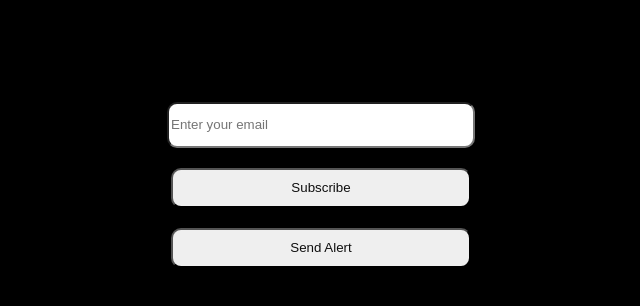
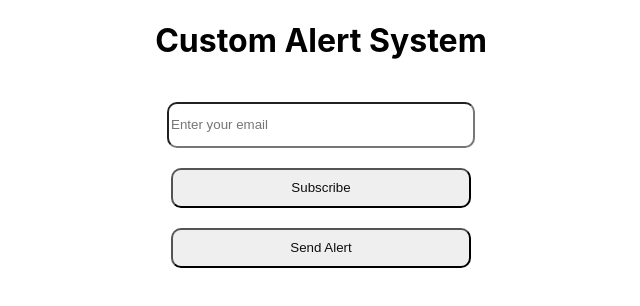
Before and after one commit to anuj112003/custon-aleart-system, a React (Create React App) app in the folder client/: page / in a window 1280 px wide. Shown: the top 306 px of the page, without its empty margins (319-959 px from the left). Built offline with nearby package versions, Linux system fonts and the light colour scheme.

Commit message:
Update App.css

```diff
--- a/client/src/App.css
+++ b/client/src/App.css
@@ -1,6 +1,6 @@
 .body{
-  background-color:#000;
-  height: 800px;
+  background-color:#f1f5f90d;
+  height: 700px;
 }
 .container{
   display: flex;
```
